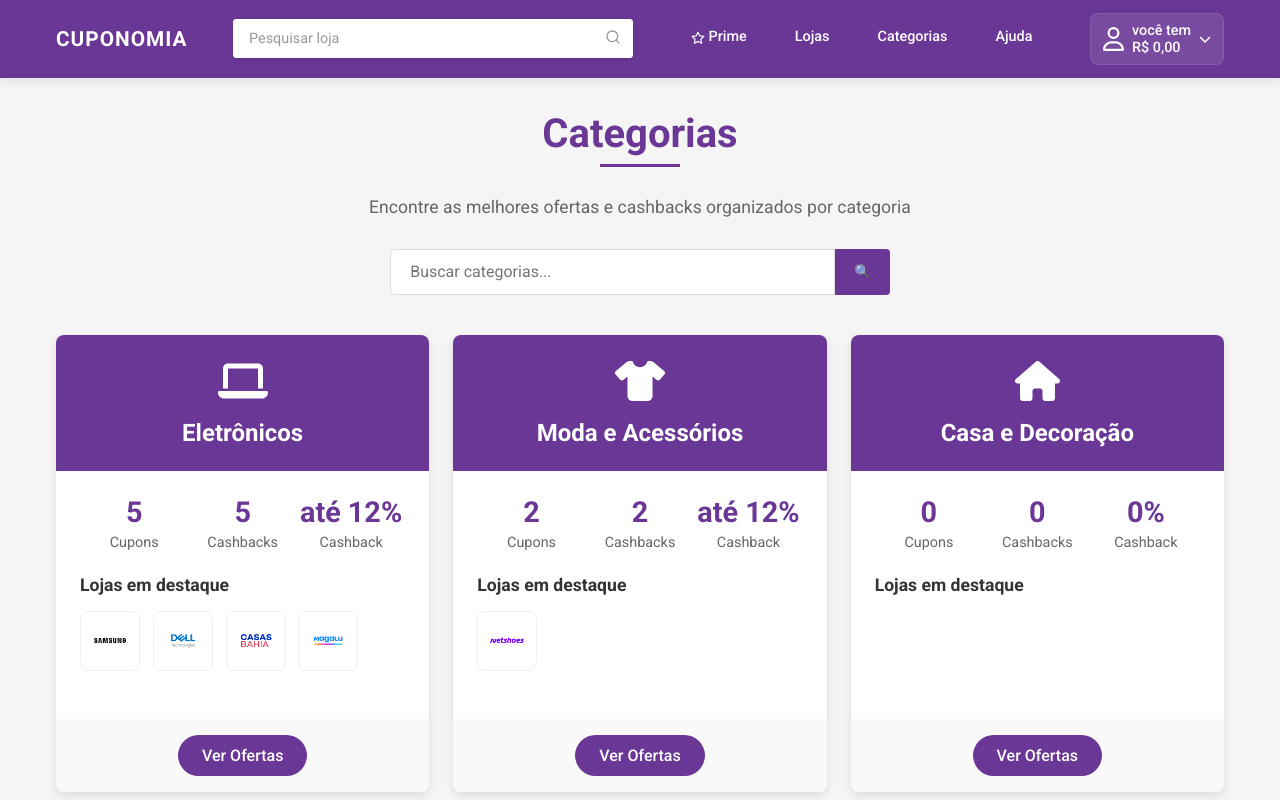
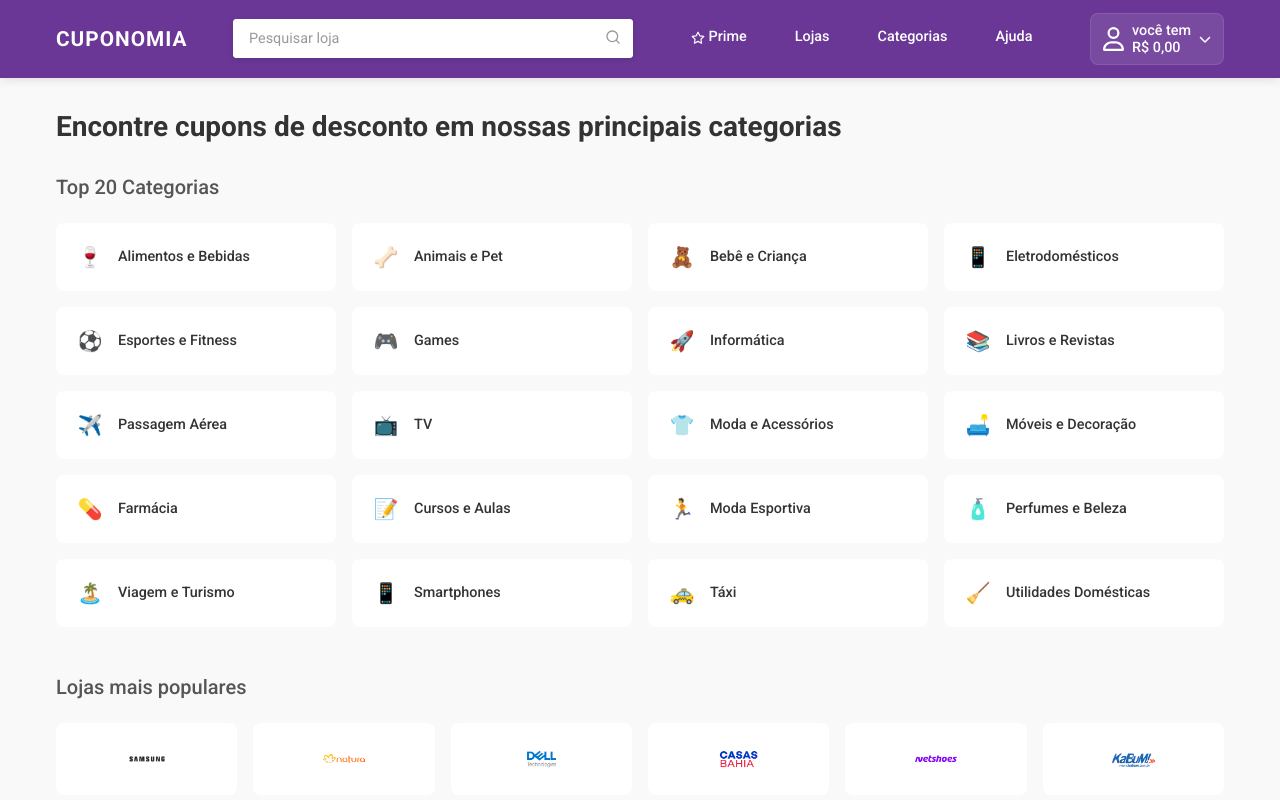
Before and after one commit to schwammrosa/cuponomia, a React (Create React App) app: page /categorias in a window 1280 px wide. Shown: the top 800 px of the page. Built offline with nearby package versions, Linux system fonts and the light colour scheme.

Commit message:
Create Categories page with top 20 categories and popular stores grid layout

```diff
--- a/src/pages/Categories/index.js
+++ b/src/pages/Categories/index.js
@@ -1,151 +1,104 @@
 import React, { useState } from 'react';
 import { Link } from 'react-router-dom';
 import { useAppContext } from '../../context/AppContext';
-import { FontAwesomeIcon } from '@fortawesome/react-fontawesome';
-import {
-  faShoppingBag,
-  faLaptop,
-  faTshirt,
-  faHome,
-  faUtensils,
-  faSprayCan,
-  faRunning,
-  faPlane,
-  faHeartbeat,
-  faGem,
-  faGlobe
-} from '@fortawesome/free-solid-svg-icons';
 
 import {
   CategoriesContainer,
-  PageHeader,
-  SearchField,
-  CategoriesGrid,
-  CategoryCard
+  PageTitle,
+  CategorySection,
+  TopCategoriesGrid,
+  CategoryItem,
+  CategoryIcon,
+  CategoryName,
+  PopularStoresSection,
+  StoresGrid,
+  StoreCard
 } from './styles';
 
-// Mapeamento de ícones para categorias
-const categoryIcons = {
-  'all': faShoppingBag,
-  'eletronicos': faLaptop,
-  'moda': faTshirt,
-  'casa': faHome,
-  'alimentos': faUtensils,
-  'beleza': faSprayCan,
-  'esportes': faRunning,
-  'viagens': faPlane,
-  'saude': faHeartbeat,
-  'joias': faGem,
-  'geral': faGlobe
-};
+// Dados das categorias com ícones SVG
+const categoryData = [
+  { id: 'alimentos', name: 'Alimentos e Bebidas', icon: '🍷' },
+  { id: 'animais', name: 'Animais e Pet', icon: '🦴' },
+  { id: 'bebe', name: 'Bebê e Criança', icon: '🧸' },
+  { id: 'eletrodomesticos', name: 'Eletrodomésticos', icon: '📱' },
+  { id: 'esportes', name: 'Esportes e Fitness', icon: '⚽' },
+  { id: 'games', name: 'Games', icon: '🎮' },
+  { id: 'informatica', name: 'Informática', icon: '🚀' },
+  { id: 'livros', name: 'Livros e Revistas', icon: '📚' },
+  { id: 'passagem', name: 'Passagem Aérea', icon: '✈️' },
+  { id: 'tv', name: 'TV', icon: '📺' },
+  { id: 'moda', name: 'Moda e Acessórios', icon: '👕' },
+  { id: 'moveis', name: 'Móveis e Decoração', icon: '🛋️' },
+  { id: 'farmacia', name: 'Farmácia', icon: '💊' },
+  { id: 'cursos', name: 'Cursos e Aulas', icon: '📝' },
+  { id: 'moda-esportiva', name: 'Moda Esportiva', icon: '🏃' },
+  { id: 'perfumes', name: 'Perfumes e Beleza', icon: '🧴' },
+  { id: 'viagem', name: 'Viagem e Turismo', icon: '🏝️' },
+  { id: 'smartphones', name: 'Smartphones', icon: '📱' },
+  { id: 'taxi', name: 'Táxi', icon: '🚕' },
+  { id: 'utilidades', name: 'Utilidades Domésticas', icon: '🧹' }
+];
+
+// Dados das lojas populares
+const popularStores = [
+  { id: 'samsung', name: 'Samsung', logo: '/images/samsung.png' },
+  { id: 'natura', name: 'Natura', logo: '/images/natura-638803271921503623.png' },
+  { id: 'dell', name: 'Dell', logo: '/images/dell-637956577304666141.png' },
+  { id: 'casas-bahia', name: 'Casas Bahia', logo: '/images/casas-bahia-637628912275644345.png' },
+  { id: 'netshoes', name: 'Netshoes', logo: '/images/netshoes-638803272305429697.png' },
+  { id: 'kabum', name: 'KaBuM!', logo: '/images/kabum-637721671567340182.png' },
+  { id: 'aliexpress', name: 'AliExpress', logo: '/images/aliexpress-638803272105563962.png' },
+  { id: 'vivara', name: 'Vivara', logo: '/images/vivara.png' },
+  { id: 'shein', name: 'SHEIN', logo: '/images/shein-637062346874444192.png' },
+  { id: 'magalu', name: 'Magazine Luiza', logo: '/images/magazine-637302245484776317.png' },
+  { id: 'carrefour', name: 'Carrefour', logo: '/images/carrefour-636994872825696000.png' },
+  { id: 'booking', name: 'Booking.com', logo: '/images/bookingcom.png' }
+];
 
 const Categories = () => {
-  const { categories, allCashbacks, allCoupons, featuredStores } = useAppContext();
+  const { featuredStores } = useAppContext();
   const [searchTerm, setSearchTerm] = useState('');
 
-  // Função para filtrar categorias com base no termo de pesquisa
-  const filteredCategories = categories.filter(category =>
-    category.id !== 'all' && // Exclui a categoria "Todas"
+  // Filtrar categorias com base no termo de pesquisa
+  const filteredCategories = categoryData.filter(category =>
     category.name.toLowerCase().includes(searchTerm.toLowerCase())
   );
-
-  // Função para obter lojas por categoria
-  const getStoresByCategory = (categoryId) => {
-    return featuredStores.filter(store => store.category === categoryId);
-  };
-
-  // Função para contar cupons por categoria
-  const getCouponCountByCategory = (categoryId) => {
-    return allCoupons.filter(coupon => coupon.category === categoryId).length;
-  };
-
-  // Função para contar cashbacks por categoria
-  const getCashbackCountByCategory = (categoryId) => {
-    return allCashbacks.filter(cashback => cashback.category === categoryId).length;
-  };
-
-  // Função para obter a média de cashback por categoria
-  const getAverageCashbackByCategory = (categoryId) => {
-    const categoryStores = featuredStores.filter(store => store.category === categoryId);
-    if (categoryStores.length === 0) return '0%';
-
-    // Simplificação: retorna uma faixa de cashback para a categoria
-    return 'até 12%';
-  };
-
-  const handleSearch = (e) => {
-    setSearchTerm(e.target.value);
-  };
 
   return (
     <CategoriesContainer>
       <div className="container">
-        <PageHeader>
-          <h1>Categorias</h1>
-          <p>Encontre as melhores ofertas e cashbacks organizados por categoria</p>
-        </PageHeader>
+        <PageTitle>
+          <h1>Encontre cupons de desconto em nossas principais categorias</h1>
+        </PageTitle>
 
-        <SearchField>
-          <input
-            type="text"
-            placeholder="Buscar categorias..."
-            value={searchTerm}
-            onChange={handleSearch}
-          />
-          <button>🔍</button>
-        </SearchField>
+        <CategorySection>
+          <h2>Top 20 Categorias</h2>
 
-        <CategoriesGrid>
-          {filteredCategories.map(category => {
-            const storesByCategory = getStoresByCategory(category.id);
-            const couponCount = getCouponCountByCategory(category.id);
-            const cashbackCount = getCashbackCountByCategory(category.id);
-            const averageCashback = getAverageCashbackByCategory(category.id);
+          <TopCategoriesGrid>
+            {filteredCategories.map(category => (
+              <CategoryItem key={category.id}>
+                <Link to={`/categoria/${category.id}`}>
+                  <CategoryIcon>{category.icon}</CategoryIcon>
+                  <CategoryName>{category.name}</CategoryName>
+                </Link>
+              </CategoryItem>
+            ))}
+          </TopCategoriesGrid>
+        </CategorySection>
 
-            return (
-              <CategoryCard key={category.id}>
-                <div className="category-header">
-                  <div className="icon">
-                    <FontAwesomeIcon icon={categoryIcons[category.id] || faShoppingBag} />
-                  </div>
-                  <h2>{category.name}</h2>
-                </div>
+        <PopularStoresSection>
+          <h2>Lojas mais populares</h2>
 
-                <div className="category-content">
-                  <div className="stats">
-                    <div className="stat">
-                      <div className="value">{couponCount}</div>
-                      <div className="label">Cupons</div>
-                    </div>
-                    <div className="stat">
-                      <div className="value">{cashbackCount}</div>
-                      <div className="label">Cashbacks</div>
-                    </div>
-                    <div className="stat">
-                      <div className="value">{averageCashback}</div>
-                      <div className="label">Cashback</div>
-                    </div>
-                  </div>
-
-                  <div className="stores">
-                    <h3>Lojas em destaque</h3>
-                    <div className="store-list">
-                      {storesByCategory.slice(0, 4).map(store => (
-                        <div className="store-logo" key={store.id}>
-                          <img src={store.logo} alt={store.store} />
-                        </div>
-                      ))}
-                    </div>
-                  </div>
-                </div>
-
-                <div className="category-footer">
-                  <Link to={`/categoria/${category.id}`}>Ver Ofertas</Link>
-                </div>
-              </CategoryCard>
-            );
-          })}
-        </CategoriesGrid>
+          <StoresGrid>
+            {popularStores.map(store => (
+              <StoreCard key={store.id}>
+                <Link to={`/loja/${store.id}`}>
+                  <img src={store.logo} alt={store.name} />
+                </Link>
+              </StoreCard>
+            ))}
+          </StoresGrid>
+        </PopularStoresSection>
       </div>
     </CategoriesContainer>
   );
--- a/src/pages/Categories/styles.js
+++ b/src/pages/Categories/styles.js
@@ -2,6 +2,7 @@
 
 export const CategoriesContainer = styled.div`
   padding: 2rem 0 4rem;
+  background-color: #f9f9f9;
 
   .container {
     max-width: 1200px;
@@ -14,185 +15,143 @@
   }
 `;
 
-export const PageHeader = styled.div`
-  text-align: center;
+export const PageTitle = styled.div`
   margin-bottom: 2rem;
 
   h1 {
-    color: var(--primary);
-    font-size: 2.5rem;
+    color: #333;
+    font-size: 1.75rem;
+    font-weight: 600;
     margin-bottom: 1rem;
-    position: relative;
-    display: inline-block;
-
-    &:after {
-      content: '';
-      position: absolute;
-      bottom: -10px;
-      left: 50%;
-      transform: translateX(-50%);
-      width: 80px;
-      height: 3px;
-      background-color: var(--primary);
-    }
-  }
-
-  p {
-    font-size: 1.1rem;
-    color: #666;
-    max-width: 700px;
-    margin: 0 auto;
-    margin-top: 1.5rem;
   }
 
   @media (max-width: 768px) {
-    margin-bottom: 1.5rem;
-
     h1 {
-      font-size: 1.8rem;
-    }
-
-    p {
-      font-size: 1rem;
-      margin-top: 1.2rem;
+      font-size: 1.5rem;
     }
   }
 `;
 
-export const CategoriesGrid = styled.div`
+export const CategorySection = styled.section`
+  margin-bottom: 3rem;
+
+  h2 {
+    color: #555;
+    font-size: 1.25rem;
+    font-weight: 500;
+    margin-bottom: 1.5rem;
+  }
+`;
+
+export const TopCategoriesGrid = styled.div`
   display: grid;
-  grid-template-columns: repeat(3, 1fr);
-  gap: 1.5rem;
-  margin-bottom: 2.5rem;
+  grid-template-columns: repeat(4, 1fr);
+  gap: 1rem;
 
   @media (max-width: 992px) {
+    grid-template-columns: repeat(3, 1fr);
+  }
+
+  @media (max-width: 768px) {
     grid-template-columns: repeat(2, 1fr);
   }
 
-  @media (max-width: 576px) {
+  @media (max-width: 480px) {
     grid-template-columns: 1fr;
   }
 `;
 
-export const CategoryCard = styled.div`
+export const CategoryItem = styled.div`
   background-color: white;
   border-radius: 8px;
-  overflow: hidden;
-  box-shadow: 0 4px 10px rgba(0, 0, 0, 0.1);
-  transition: all 0.3s ease;
+  transition: all 0.2s ease;
+
+  a {
     display: flex;
-  flex-direction: column;
-  height: 100%;
-
-  &:hover {
-    transform: translateY(-5px);
-    box-shadow: 0 10px 20px rgba(0, 0, 0, 0.15);
-  }
-
-  .category-header {
-    background-color: var(--primary);
-    padding: 1.5rem;
-    text-align: center;
-
-    h2 {
-      color: white;
-      font-size: 1.5rem;
-      margin: 0;
-    }
-
-    .icon {
-      font-size: 2.5rem;
-      margin-bottom: 0.8rem;
-      color: white;
-    }
-  }
-
-  .category-content {
-    padding: 1.5rem;
-    flex-grow: 1;
-    display: flex;
-    flex-direction: column;
-
-    .stats {
-      display: flex;
-      justify-content: space-between;
-      margin-bottom: 1.5rem;
-
-      .stat {
-        text-align: center;
-        flex: 1;
-
-        .value {
-          font-size: 1.8rem;
-          font-weight: 700;
-          color: var(--primary);
-          margin-bottom: 0.3rem;
-        }
-
-        .label {
-          font-size: 0.9rem;
-          color: #666;
-        }
-      }
-    }
-
-    .stores {
-      margin-bottom: 1.5rem;
-
-      h3 {
-        font-size: 1.1rem;
-        margin-bottom: 1rem;
+    align-items: center;
+    padding: 1rem;
+    text-decoration: none;
     color: #333;
   }
 
-      .store-list {
-        display: flex;
-        flex-wrap: wrap;
-        gap: 0.8rem;
+  &:hover {
+    box-shadow: 0 2px 8px rgba(0, 0, 0, 0.1);
+  }
+`;
 
-        .store-logo {
-          width: 60px;
-          height: 60px;
-          border-radius: 8px;
-          border: 1px solid #eee;
-          padding: 0.5rem;
+export const CategoryIcon = styled.span`
   display: flex;
   align-items: center;
   justify-content: center;
+  width: 36px;
+  height: 36px;
+  margin-right: 10px;
+  font-size: 1.25rem;
+  color: #673ab7;
+`;
+
+export const CategoryName = styled.span`
+  font-size: 0.9rem;
+  font-weight: 500;
+`;
+
+export const PopularStoresSection = styled.section`
+  margin-top: 3rem;
+
+  h2 {
+    color: #555;
+    font-size: 1.25rem;
+    font-weight: 500;
+    margin-bottom: 1.5rem;
+  }
+`;
+
+export const StoresGrid = styled.div`
+  display: grid;
+  grid-template-columns: repeat(6, 1fr);
+  gap: 1rem;
+
+  @media (max-width: 1200px) {
+    grid-template-columns: repeat(4, 1fr);
+  }
+
+  @media (max-width: 768px) {
+    grid-template-columns: repeat(3, 1fr);
+  }
+
+  @media (max-width: 480px) {
+    grid-template-columns: repeat(2, 1fr);
+  }
+`;
+
+export const StoreCard = styled.div`
+  background-color: white;
+  border-radius: 8px;
+  padding: 1rem;
+  display: flex;
+  align-items: center;
+  justify-content: center;
+  transition: all 0.2s ease;
+
+  a {
+    display: block;
+    width: 100%;
+    height: 100%;
+    display: flex;
+    align-items: center;
+    justify-content: center;
+  }
 
   img {
     max-width: 100%;
-            max-height: 100%;
+    max-height: 40px;
     object-fit: contain;
   }
-        }
-      }
-    }
-  }
-
-  .category-footer {
-    padding: 1rem 1.5rem;
-    background-color: #f9f9f9;
-    text-align: center;
-
-    a {
-      display: inline-block;
-      padding: 0.7rem 1.5rem;
-      background-color: var(--primary);
-      color: white;
-      border-radius: 50px;
-      text-decoration: none;
-      font-weight: 500;
-      transition: all 0.3s ease;
 
   &:hover {
-        background-color: #e64a19;
-        transform: translateY(-2px);
-      }
-    }
+    box-shadow: 0 2px 8px rgba(0, 0, 0, 0.1);
   }
 `;
-
 export const SearchField = styled.div`
   display: flex;
   max-width: 500px;
```
Lines whose indentation alone changed are shown as unchanged.
